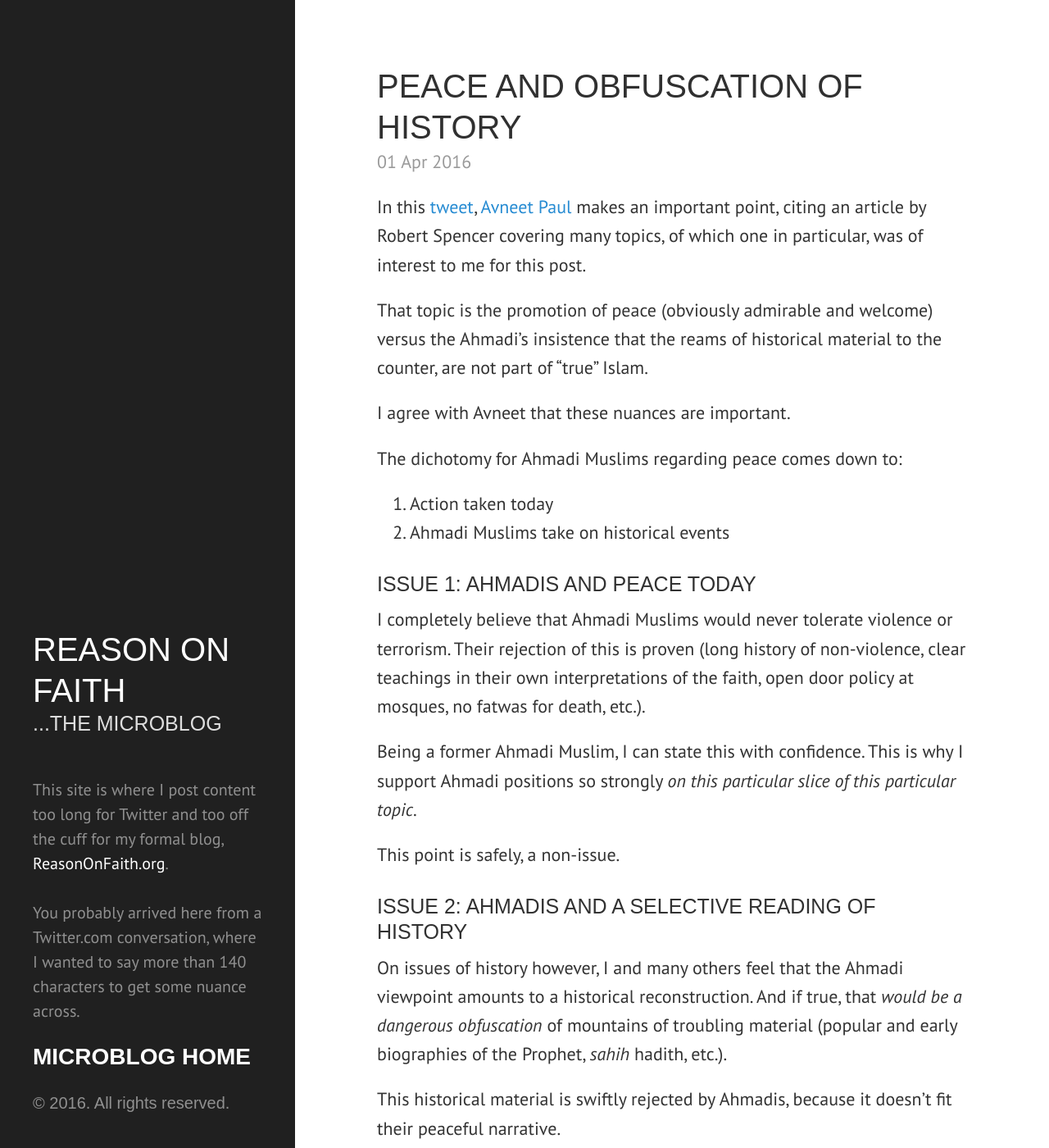
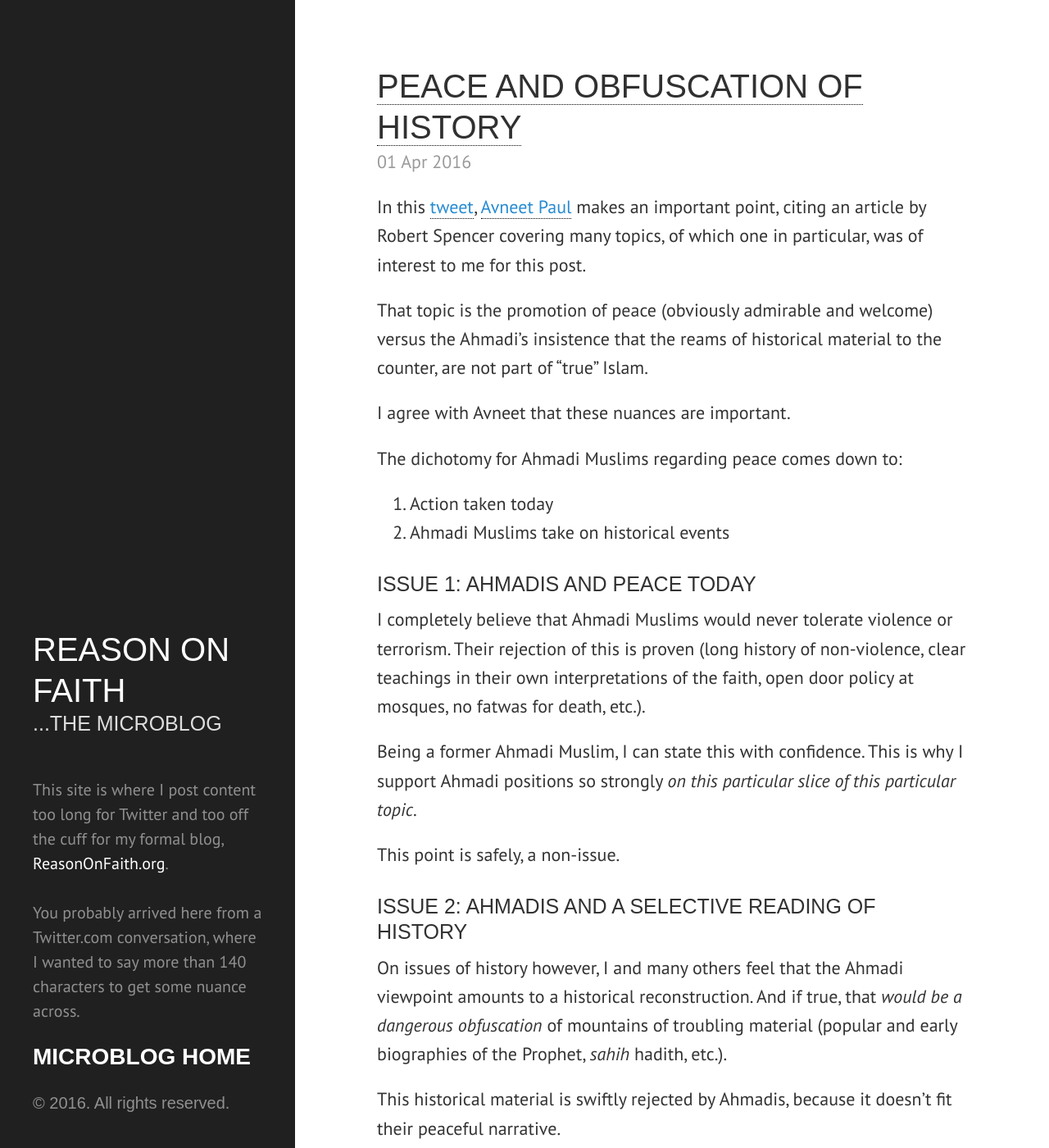
Before and after one commit to ReasonOnFaith/ReasonOnFaith.github.io, a Jekyll site: the page built from index.html, in a window 1280 px wide and 1400 px high. Shown: the whole window at 82% size. Built offline with Jekyll 4.4.1, drawn with Linux system fonts in a browser that asks for light colours; the list of posts is cut into pages by our own code.

Commit message:
no message

```diff
--- a/public/css/hyde.css
+++ b/public/css/hyde.css
@@ -104,6 +104,11 @@ html {
 }
 .sidebar-nav-item {
   display: block;
+}
+
+a.sidebar-nav-item {
+  text-decoration: none;
+  border-bottom: 1px black dotted;
 }
 
 a.sidebar-nav-item:hover {
--- a/public/css/poole.css
+++ b/public/css/poole.css
@@ -125,6 +125,17 @@ body div.post {
 	line-height:160%;
 	color: #333;
 }
+
+body div.post a {
+  text-decoration: none;
+  border-bottom: 1px black dotted;
+}
+
+body div.post a:hover {
+  text-decoration: none;
+  border-bottom: 1px blue dotted;
+}
+
 
 p {
   margin-top: 0;
```
